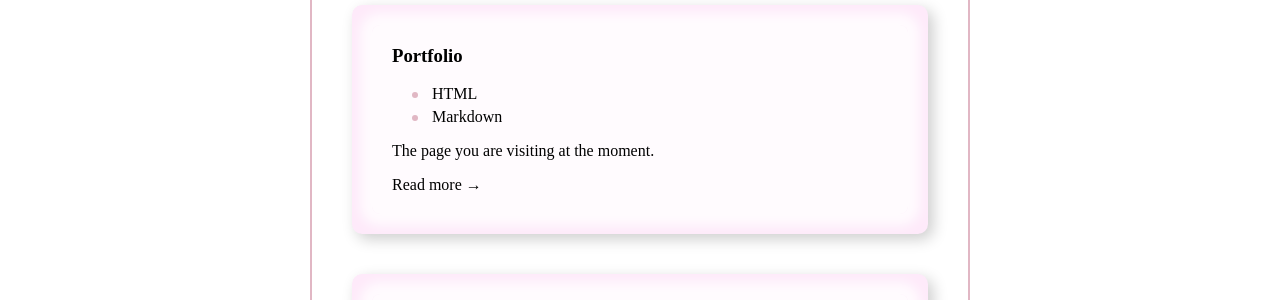
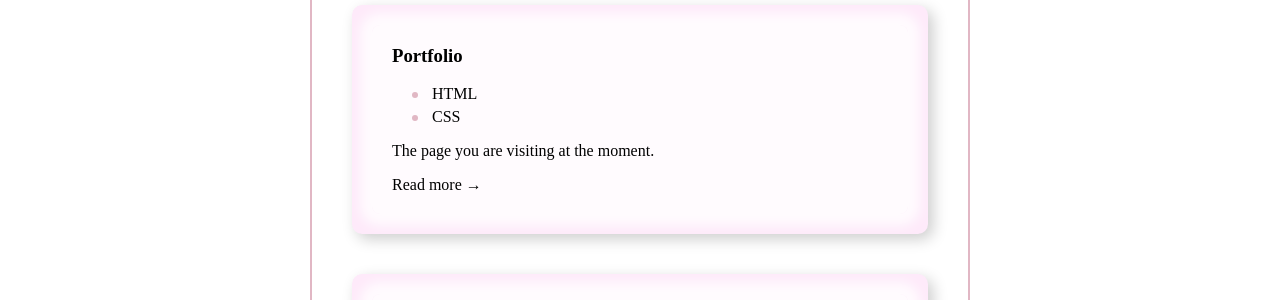
Before and after one commit to KPkoodit/KPkoodit.github.io, a Jekyll site: the page built from index.html, in a window 1280 px wide and 900 px high, scrolled down 642 px. Shown: the part 152-452 px from the top of the window. Built offline with Jekyll 4.4.1, drawn with Linux system fonts in a browser that asks for light colours.

Commit message:
minor change

```diff
--- a/_projects/portfolio.md
+++ b/_projects/portfolio.md
@@ -4,7 +4,7 @@ title: "Portfolio"
 description: "The page you are visiting at the moment."
 technologies:
     - HTML
-    - Markdown
+    - CSS
 weight: 2
 ---
 
```
